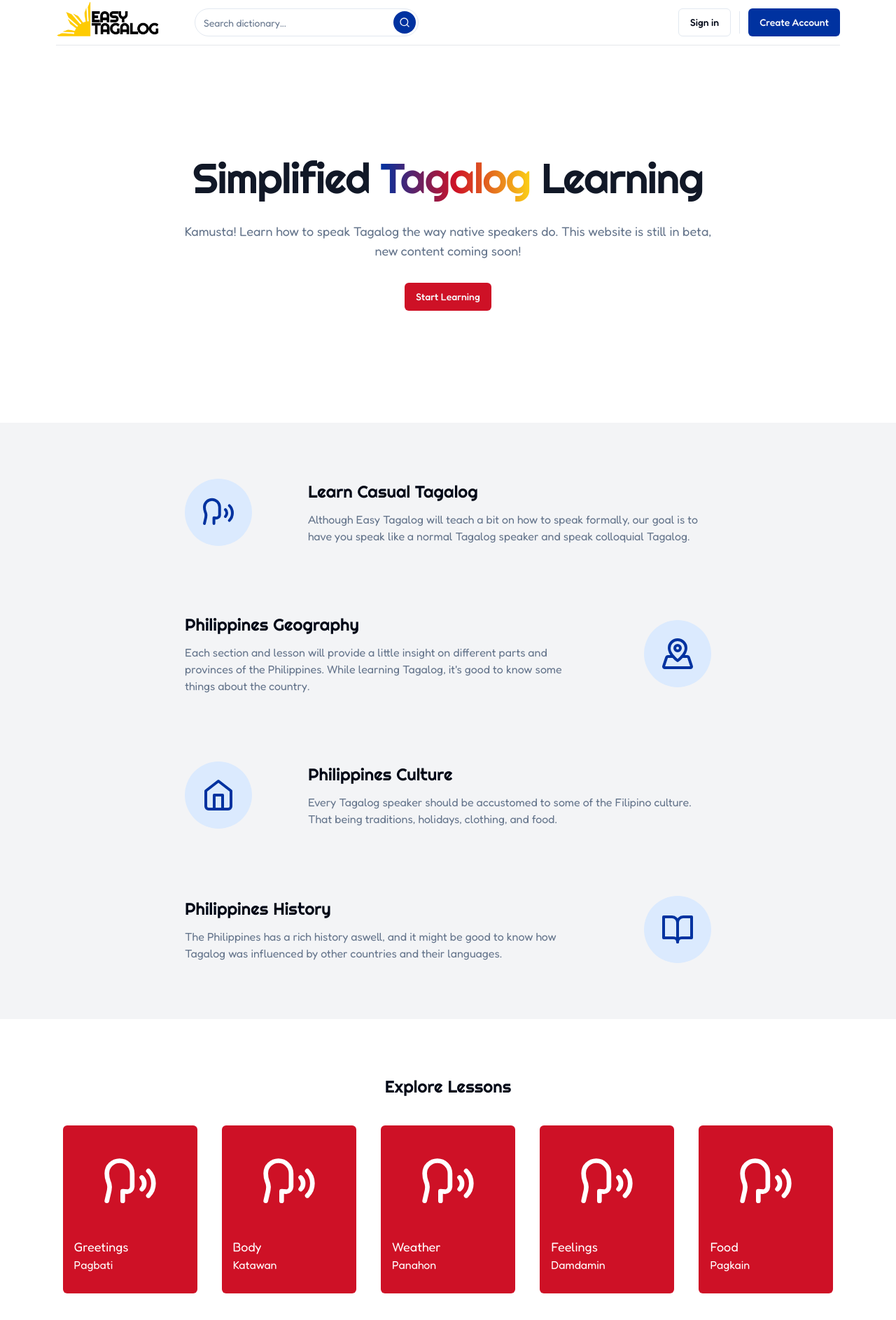
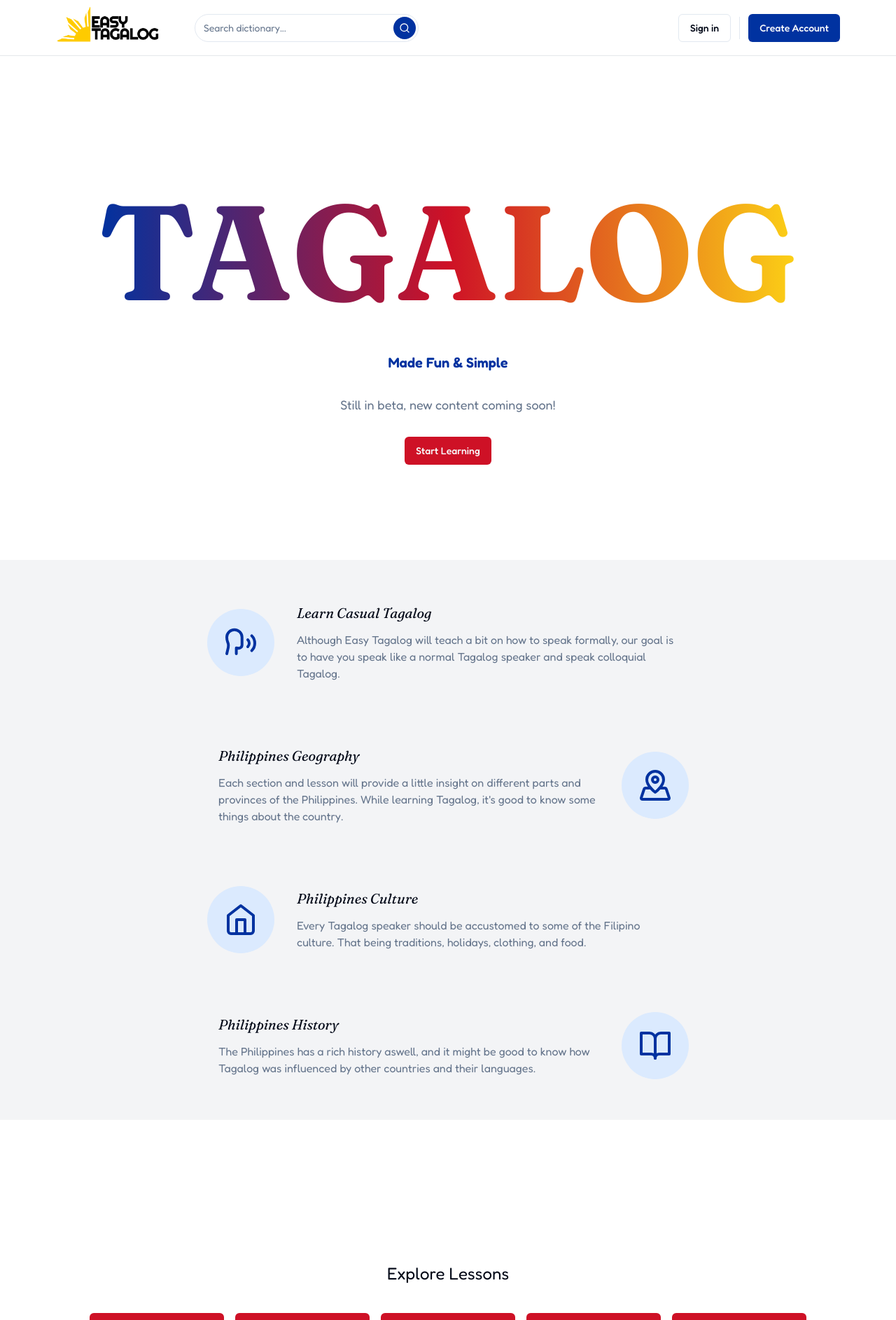
Before and after one commit to Easy-Tagalog/easy-tagalog-frontend, a Next.js app: page / in a window 1280 px wide. Shown: the top 1886 px of the page at 70% size. Built offline with nearby package versions, Linux system fonts and the light colour scheme.

Commit message:
Added fonts and fixed homepage visually

```diff
--- a/src/app/(root)/page.tsx
+++ b/src/app/(root)/page.tsx
@@ -1,106 +1,97 @@
-import Link from 'next/link';
-import { Righteous } from 'next/font/google';
+import Link from "next/link";
 
-import { MapPinned, Speech, BookOpen, HomeIcon } from 'lucide-react';
-import { buttonVariants } from '@/components/ui/button';
-import MaxWidthWrapper from '@/components/MaxWidthWrapper';
-import { cn } from '@/lib/utils';
+import { MapPinned, Speech, BookOpen, HomeIcon } from "lucide-react";
+import { buttonVariants } from "@/components/ui/button";
+import MaxWidthWrapper from "@/components/MaxWidthWrapper";
+import { cn } from "@/lib/utils";
 
 // max-w-prose is good for <p>
 
-const righteous = Righteous({ subsets: ['latin'], weight: '400' });
-
 const BULLET_INFO = [
   {
-    name: 'Learn Casual Tagalog',
+    name: "Learn Casual Tagalog",
     Icon: Speech,
     description:
-      'Although Easy Tagalog will teach a bit on how to speak formally, our goal is to have you speak like a normal Tagalog speaker and speak colloquial Tagalog.',
+      "Although Easy Tagalog will teach a bit on how to speak formally, our goal is to have you speak like a normal Tagalog speaker and speak colloquial Tagalog.",
   },
   {
-    name: 'Philippines Geography',
+    name: "Philippines Geography",
     Icon: MapPinned,
     description:
       "Each section and lesson will provide a little insight on different parts and provinces of the Philippines. While learning Tagalog, it's good to know some things about the country.",
   },
   {
-    name: 'Philippines Culture',
+    name: "Philippines Culture",
     Icon: HomeIcon,
     description:
-      'Every Tagalog speaker should be accustomed to some of the Filipino culture. That being traditions, holidays, clothing, and food.',
+      "Every Tagalog speaker should be accustomed to some of the Filipino culture. That being traditions, holidays, clothing, and food.",
   },
   {
-    name: 'Philippines History',
+    name: "Philippines History",
     Icon: BookOpen,
     description:
-      'The Philippines has a rich history aswell, and it might be good to know how Tagalog was influenced by other countries and their languages.',
+      "The Philippines has a rich history aswell, and it might be good to know how Tagalog was influenced by other countries and their languages.",
   },
 ];
 
 const EXPLORE_LESSONS = [
   {
-    name: 'Greetings',
+    name: "Greetings",
     Icon: Speech,
-    tagalog: 'Pagbati',
+    tagalog: "Pagbati",
   },
   {
-    name: 'Body',
+    name: "Body",
     Icon: Speech,
-    tagalog: 'Katawan',
+    tagalog: "Katawan",
   },
   {
-    name: 'Weather',
+    name: "Weather",
     Icon: Speech,
-    tagalog: 'Panahon',
+    tagalog: "Panahon",
   },
   {
-    name: 'Feelings',
+    name: "Feelings",
     Icon: Speech,
-    tagalog: 'Damdamin',
+    tagalog: "Damdamin",
   },
   {
-    name: 'Food',
+    name: "Food",
     Icon: Speech,
-    tagalog: 'Pagkain',
+    tagalog: "Pagkain",
   },
 ];
 
 export default function Home() {
   return (
     <>
-      <MaxWidthWrapper>
-        <div className="py-40 mx-auto text-center flex flex-col gap-8 items-center max-w-3xl">
-          <h1
-            className={cn(
-              'text-4xl tracking-tight text-gray-900 sm:text-6xl',
-              righteous.className
-            )}
-          >
-            Simplified{' '}
-            <span className="bg-gradient-to-r from-ph-blue via-ph-red to-ph-yellow text-transparent bg-clip-text">
-              Tagalog
-            </span>{' '}
-            Learning
+      <section className="h-[90vh]">
+        <MaxWidthWrapper className="flex flex-col h-full items-center justify-center gap-8 text-center">
+          <h1 className="font-fredoka flex flex-col">
+            <span className="text-[5rem] font-fraunces font-bold bg-gradient-to-r from-ph-blue via-ph-red to-ph-yellow text-transparent bg-clip-text sm:text-[7rem] md:text-[9rem] lg:text-[12rem]">
+              TAGALOG
+            </span>
+            <span className="text-lg font-semibold text-ph-blue md:text-xl">
+              Made Fun & Simple
+            </span>
           </h1>
 
-          <p className="text-lg text-muted-foreground">
-            Kamusta! Learn how to speak Tagalog the way native speakers do. This
-            website is still in beta, new content coming soon!
+          <p className="text-base text-muted-foreground md:text-lg">
+            Still in beta, new content coming soon!
           </p>
 
           <Link
             href="/learn"
-            className={buttonVariants({ variant: 'destructive' })}
+            className={buttonVariants({ variant: "destructive" })}
           >
             Start Learning
           </Link>
-        </div>
         </MaxWidthWrapper>
+      </section>
 
       {/* Bulletpoint section */}
-      <section className="bg-gray-100">
-        <MaxWidthWrapper className="py-20 px-4 md:px-0">
-          <div className="flex flex-col gap-10 md:gap-24">
+      <section className="bg-gray-100 py-4 h-screen">
+        <MaxWidthWrapper className="h-full flex flex-col justify-around sm:px-4 md:px-0">
           {BULLET_INFO.map((info, i) => {
             // This flips the icon and description
             const isOdd = i % 2 !== 0;
@@ -108,8 +99,8 @@ export default function Home() {
             return (
               <div
                 key={info.name}
-                  className={`text-left flex justify-around items-center max-w-6xl mx-auto gap-10 md:gap-20 ${
-                    isOdd && 'flex-row-reverse'
+                className={`text-left flex justify-around items-center max-w-6xl mx-auto md:gap-4 ${
+                  isOdd && "flex-row-reverse"
                 }`}
               >
                 {/* This is the circle with icon */}
@@ -119,13 +110,8 @@ export default function Home() {
                   </div>
                 </div>
 
-                  <div className="max-w-xl md:ml-4 lg:ml-0">
-                    <h3
-                      className={cn(
-                        'text-2xl font-medium',
-                        righteous.className
-                      )}
-                    >
+                <div className="max-w-xl p-4 md:ml-4 lg:ml-0">
+                  <h3 className="font-fraunces italic text-lg sm:text-xl">
                     {info.name}
                   </h3>
                   <p className="mt-3 text-sm text-muted-foreground md:text-base">
@@ -135,23 +121,20 @@ export default function Home() {
               </div>
             );
           })}
-          </div>
         </MaxWidthWrapper>
       </section>
 
       {/* Explore Lessons section */}
-      <section>
-        <MaxWidthWrapper className="py-20">
-          <h3 className={cn('text-2xl text-center', righteous.className)}>
-            Explore Lessons
-          </h3>
+      <section className="h-screen py-4">
+        <MaxWidthWrapper className="h-full flex flex-col justify-center items-center">
+          <h3 className="text-2xl text-center">Explore Lessons</h3>
 
-          <div className="py-10 gap-4 grid grid-cols-1 sm:grid-cols-3 md:grid-cols-4 lg:grid-cols-5">
+          <div className="py-10 gap-4 grid grid-cols-2 sm:grid-cols-3 md:grid-cols-4 lg:grid-cols-5">
             {EXPLORE_LESSONS.map((lessonData, i) => {
               return (
                 <div
                   key={i}
-                  className="flex flex-col mx-auto justify-around p-4 w-48 h-60 bg-ph-red text-ph-white rounded-md transition-all hover:cursor-pointer hover:bg-ph-blue hover:text-ph-yellow"
+                  className="flex flex-col mx-auto justify-around p-4 w-28 h-40 bg-ph-red text-ph-white rounded-md transition-all hover:cursor-pointer hover:bg-ph-blue hover:text-ph-yellow md:w-48 md:h-60"
                 >
                   <lessonData.Icon className="w-1/2 h-1/2 mx-auto" />
 
@@ -167,7 +150,7 @@ export default function Home() {
           <div className="flex justify-center">
             <Link
               href="/learn"
-              className={buttonVariants({ variant: 'destructive' })}
+              className={buttonVariants({ variant: "destructive" })}
             >
               Explore More Lessons
             </Link>
--- a/src/app/globals.css
+++ b/src/app/globals.css
@@ -1,3 +1,5 @@
+@import url("https://fonts.googleapis.com/css2?family=Fraunces:ital,opsz,wght@0,9..144,100..900;1,9..144,100..900&family=Nunito:ital,wght@0,200..1000;1,200..1000&display=swap");
+
 @tailwind base;
 @tailwind components;
 @tailwind utilities;
--- a/src/components/Navbar.tsx
+++ b/src/components/Navbar.tsx
@@ -1,20 +1,19 @@
-import Link from 'next/link';
+import Link from "next/link";
 
-import MaxWidthWrapper from './MaxWidthWrapper';
-import Logo from './Logo';
-import SearchBar from './SearchBar';
-import MobileNav from './MobileNav';
-import AuthNav from './AuthNav';
+import MaxWidthWrapper from "./MaxWidthWrapper";
+import Logo from "./Logo";
+import SearchBar from "./TranslateSearchBar";
+import MobileNav from "./MobileNav";
+import AuthNav from "./AuthNav";
 
 export default function Navbar() {
   // Test user
   const user = null;
 
   return (
-    <header className="relative bg-white z-50 top-0 inset-x-0 h-16">
-      <MaxWidthWrapper>
-        <nav className="border-b border-gray-200">
-          <div className="flex h-16 items-center justify-between">
+    <header className="relative bg-white h-[10vh] border-b border-gray-200">
+      <MaxWidthWrapper className="h-full">
+        <nav className="h-full flex items-center justify-between">
           <div className="flex items-center gap-12">
             <Link href="/" className="transition-all hover:text-red-600">
               <Logo />
@@ -32,7 +31,6 @@ export default function Navbar() {
               {user === null && <AuthNav />}
             </div>
           </div>
-          </div>
         </nav>
       </MaxWidthWrapper>
     </header>
--- a/src/components/SearchBar.tsx
+++ /dev/null
@@ -1,31 +0,0 @@
-'use client';
-
-import { Button } from './ui/button';
-import { Input } from './ui/input';
-import { SearchIcon } from 'lucide-react';
-import { cn } from '@/lib/utils';
-import { useState } from 'react';
-
-interface SearchBarProps {
-  className?: string;
-}
-
-const ICON_WIDTH = 16;
-
-export default function SearchBar({ className }: SearchBarProps) {
-  const [inputText, setInputText] = useState('');
-
-  return (
-    <div className="relative">
-      <Input
-        className={cn('relative rounded-3xl focus-visible:ring-0', className)}
-        placeholder="Search dictionary..."
-        value={inputText}
-        onChange={(e) => setInputText(e.target.value)}
-      />
-      <Button className="absolute right-0 top-0 rounded-full h-8 w-8 p-1 m-1">
-        <SearchIcon width={ICON_WIDTH} />
-      </Button>
-    </div>
-  );
-}
--- /dev/null
+++ b/src/components/TranslateSearchBar.tsx
@@ -0,0 +1,33 @@
+"use client";
+
+import { Button } from "./ui/button";
+import { Input } from "./ui/input";
+import { SearchIcon } from "lucide-react";
+import { cn } from "@/lib/utils";
+import { useState } from "react";
+
+interface TranslateSearchBarProps {
+  className?: string;
+}
+
+const ICON_WIDTH = 16;
+
+export default function TranslateSearchBar({
+  className,
+}: TranslateSearchBarProps) {
+  const [inputText, setInputText] = useState("");
+
+  return (
+    <div className="relative">
+      <Input
+        className={cn("relative rounded-3xl focus-visible:ring-0", className)}
+        placeholder="Search dictionary..."
+        value={inputText}
+        onChange={(e) => setInputText(e.target.value)}
+      />
+      <Button className="absolute right-0 top-0 rounded-full h-8 w-8 p-1 m-1">
+        <SearchIcon width={ICON_WIDTH} />
+      </Button>
+    </div>
+  );
+}
```
Also changed, not shown: src/components/MobileNav.tsx (+6 -6 lines), tailwind.config.ts (+44 -40 lines). Lines whose indentation alone changed are shown as unchanged.
